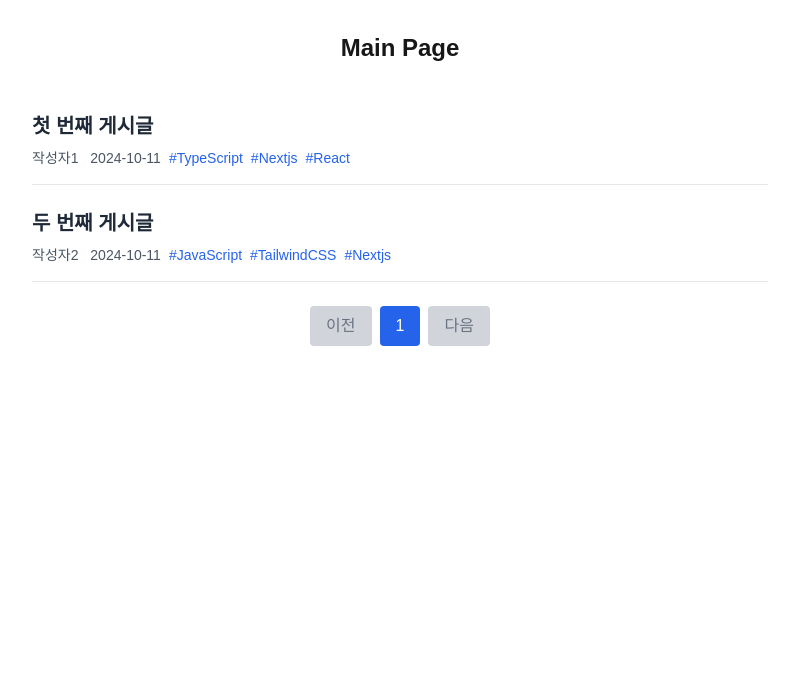
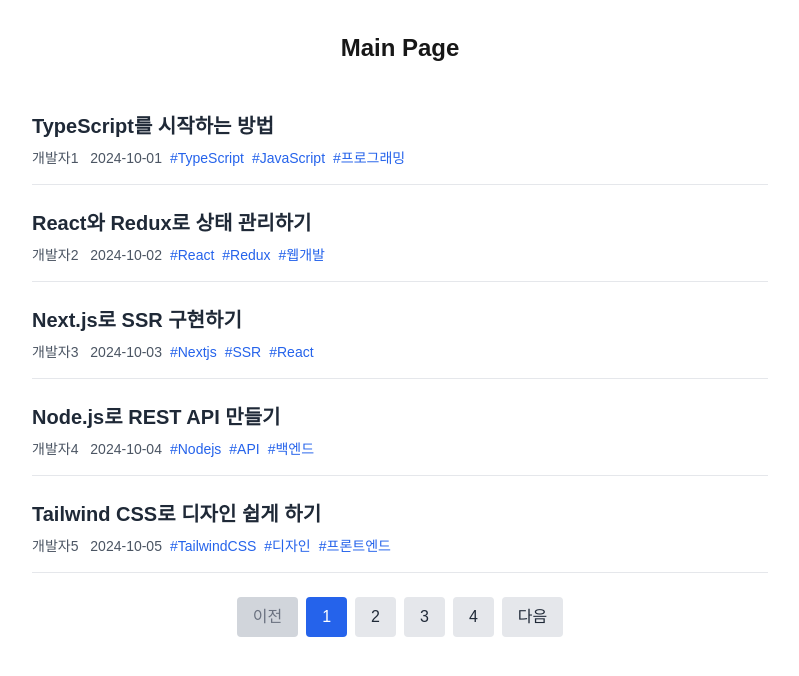
Before and after one commit to songhyein0123/code404, a Next.js app: page /main_board in a window 1280 px wide. Shown: the top 676 px of the page, without its empty margins (240-1039 px from the left). Built offline with nearby package versions, Linux system fonts and the light colour scheme.

Commit message:
fix: 데이터가 들어간 모습을 확인하기 위해서 Mock_data 추가

```diff
--- a/src/components/Board.tsx
+++ b/src/components/Board.tsx
@@ -13,17 +13,143 @@ interface Post {
 const mockPosts: Post[] = [
     {
         id: 1,
-        title: "첫 번째 게시글",
-        author: "작성자1",
-        date: "2024-10-11",
-        hashtags: ["#TypeScript", "#Nextjs", "#React"]
+        title: "TypeScript를 시작하는 방법",
+        author: "개발자1",
+        date: "2024-10-01",
+        hashtags: ["#TypeScript", "#JavaScript", "#프로그래밍"]
     },
     {
         id: 2,
-        title: "두 번째 게시글",
-        author: "작성자2",
+        title: "React와 Redux로 상태 관리하기",
+        author: "개발자2",
+        date: "2024-10-02",
+        hashtags: ["#React", "#Redux", "#웹개발"]
+    },
+    {
+        id: 3,
+        title: "Next.js로 SSR 구현하기",
+        author: "개발자3",
+        date: "2024-10-03",
+        hashtags: ["#Nextjs", "#SSR", "#React"]
+    },
+    {
+        id: 4,
+        title: "Node.js로 REST API 만들기",
+        author: "개발자4",
+        date: "2024-10-04",
+        hashtags: ["#Nodejs", "#API", "#백엔드"]
+    },
+    {
+        id: 5,
+        title: "Tailwind CSS로 디자인 쉽게 하기",
+        author: "개발자5",
+        date: "2024-10-05",
+        hashtags: ["#TailwindCSS", "#디자인", "#프론트엔드"]
+    },
+    {
+        id: 6,
+        title: "Python으로 데이터 분석 시작하기",
+        author: "개발자6",
+        date: "2024-10-06",
+        hashtags: ["#Python", "#데이터분석", "#AI"]
+    },
+    {
+        id: 7,
+        title: "Git과 GitHub로 협업하기",
+        author: "개발자7",
+        date: "2024-10-07",
+        hashtags: ["#Git", "#GitHub", "#협업"]
+    },
+    {
+        id: 8,
+        title: "Docker를 활용한 배포 전략",
+        author: "개발자8",
+        date: "2024-10-08",
+        hashtags: ["#Docker", "#배포", "#DevOps"]
+    },
+    {
+        id: 9,
+        title: "GraphQL로 효율적인 데이터 가져오기",
+        author: "개발자9",
+        date: "2024-10-09",
+        hashtags: ["#GraphQL", "#데이터", "#API"]
+    },
+    {
+        id: 10,
+        title: "Jest로 유닛 테스트하기",
+        author: "개발자10",
+        date: "2024-10-10",
+        hashtags: ["#Jest", "#테스트", "#프론트엔드"]
+    },
+    {
+        id: 11,
+        title: "Firebase로 인증 시스템 구축하기",
+        author: "개발자11",
         date: "2024-10-11",
-        hashtags: ["#JavaScript", "#TailwindCSS", "#Nextjs"]
+        hashtags: ["#Firebase", "#인증", "#백엔드"]
+    },
+    {
+        id: 12,
+        title: "CSS Grid와 Flexbox 비교하기",
+        author: "개발자12",
+        date: "2024-10-12",
+        hashtags: ["#CSS", "#Grid", "#Flexbox"]
+    },
+    {
+        id: 13,
+        title: "웹 접근성을 고려한 개발",
+        author: "개발자13",
+        date: "2024-10-13",
+        hashtags: ["#웹접근성", "#UX", "#디자인"]
+    },
+    {
+        id: 14,
+        title: "API 보안을 위한 Best Practices",
+        author: "개발자14",
+        date: "2024-10-14",
+        hashtags: ["#API", "#보안", "#백엔드"]
+    },
+    {
+        id: 15,
+        title: "Sass로 CSS를 더 쉽게 관리하기",
+        author: "개발자15",
+        date: "2024-10-15",
+        hashtags: ["#Sass", "#CSS", "#프론트엔드"]
+    },
+    {
+        id: 16,
+        title: "Angular로 SPA 개발하기",
+        author: "개발자16",
+        date: "2024-10-16",
+        hashtags: ["#Angular", "#SPA", "#웹개발"]
+    },
+    {
+        id: 17,
+        title: "Kubernetes로 컨테이너 관리하기",
+        author: "개발자17",
+        date: "2024-10-17",
+        hashtags: ["#Kubernetes", "#컨테이너", "#DevOps"]
+    },
+    {
+        id: 18,
+        title: "React Native로 모바일 앱 개발하기",
+        author: "개발자18",
+        date: "2024-10-18",
+        hashtags: ["#ReactNative", "#모바일앱", "#프로그래밍"]
+    },
+    {
+        id: 19,
+        title: "기계 학습의 기초 이해하기",
+        author: "개발자19",
+        date: "2024-10-19",
+        hashtags: ["#MachineLearning", "#AI", "#데이터"]
+    },
+    {
+        id: 20,
+        title: "Cloud Computing의 장점",
+        author: "개발자20",
+        date: "2024-10-20",
+        hashtags: ["#Cloud", "#컴퓨팅", "#IT"]
     }
 ];
 
```
